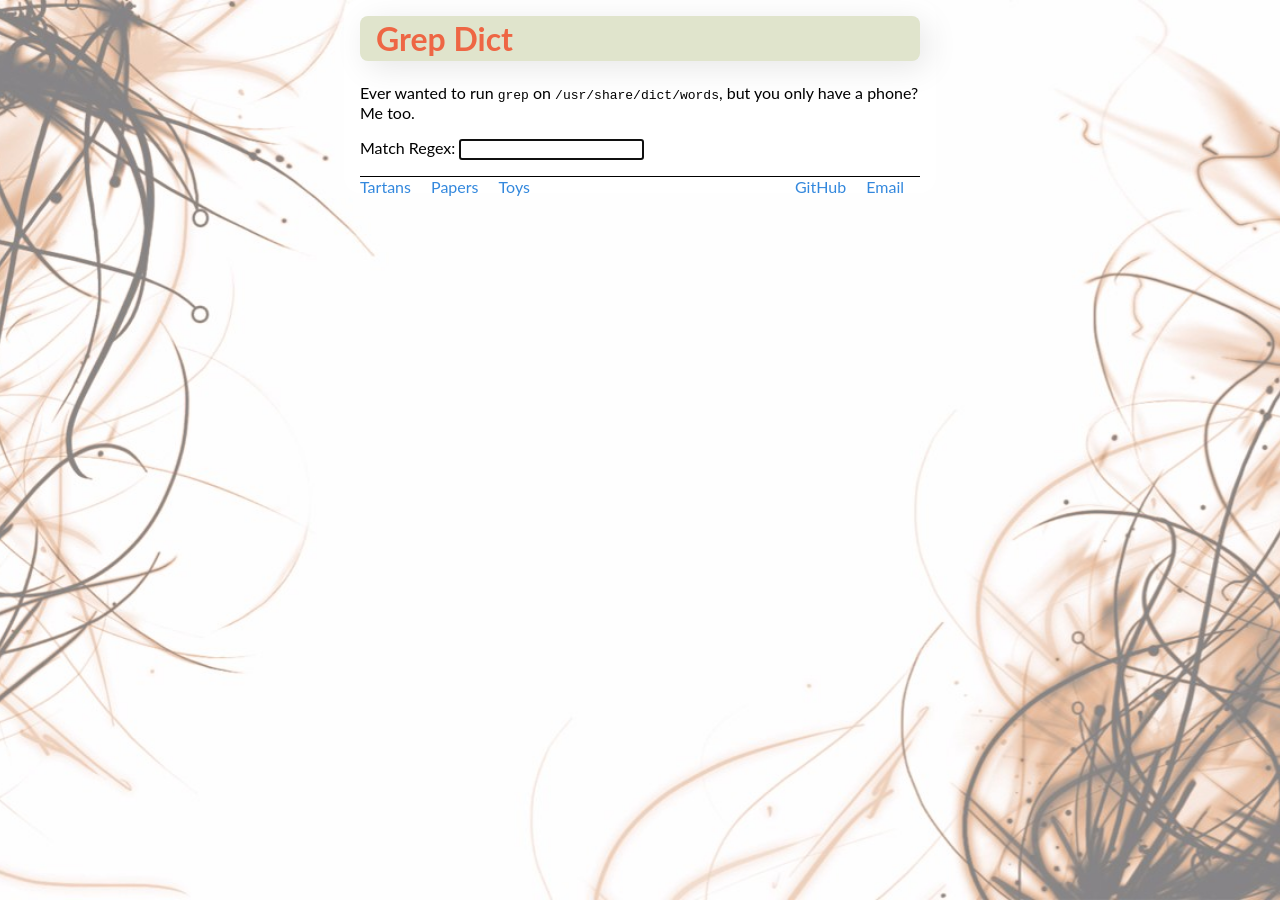
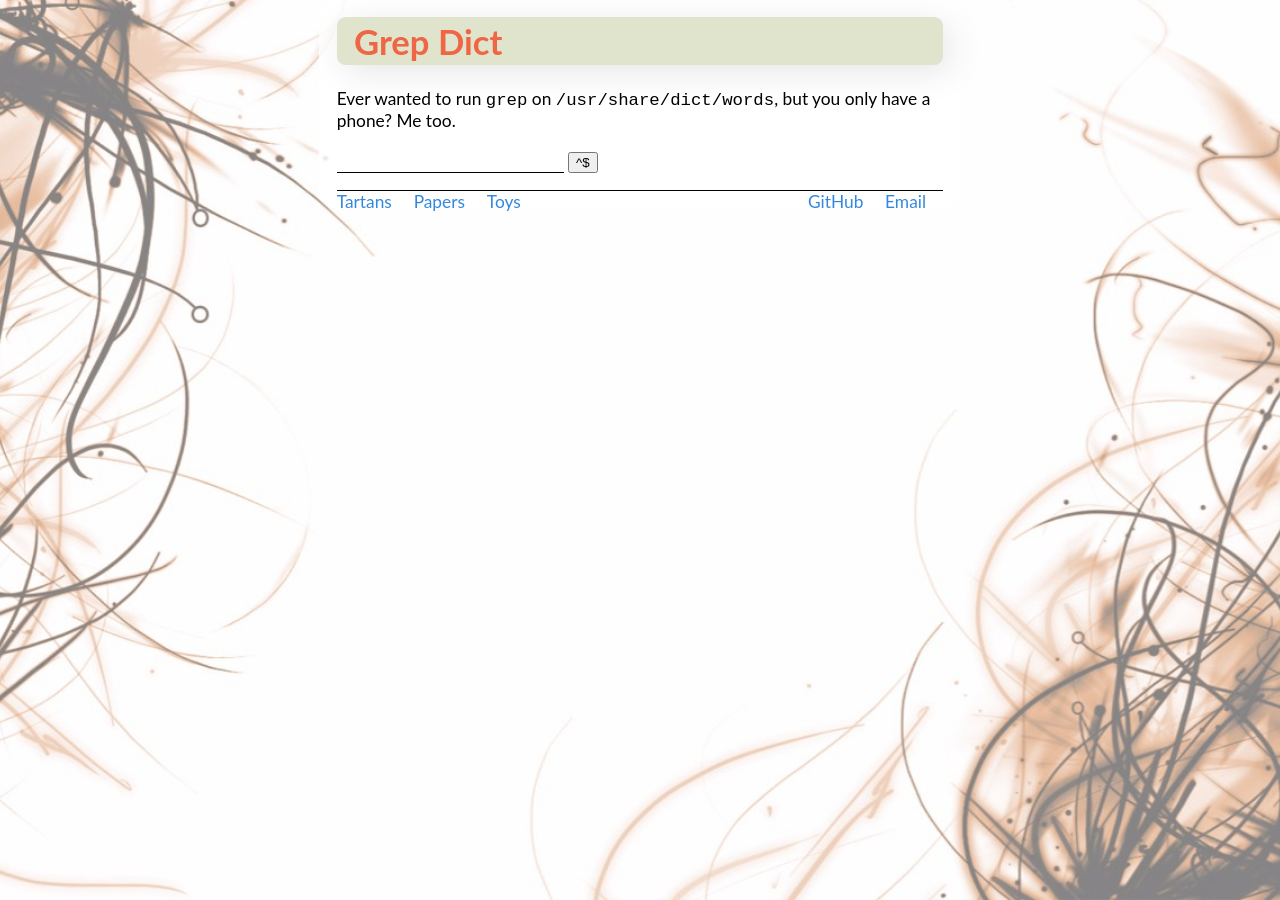
Before and after one commit to nealey/homepage, a Jekyll site: the page built from toys/grepdict/index.md, in a window 1280 px wide. Built offline with Jekyll 4.4.1, drawn with Linux system fonts in a browser that asks for light colours.

Commit message:
Anchored search button

```diff
--- a/assets/css/default.css
+++ b/assets/css/default.css
@@ -15,6 +15,16 @@
   border-radius: 1em;
   max-width: 35em;
   font-family: "Lato", "Roboto", sans-serif;
+  font-size: 13pt;
+}
+
+input {
+  font-family: "Lato", "Roboto", sans-serif;
+  font-size: 13pt;
+  border: 0;
+  outline: 0;
+  background: transparent;
+  border-bottom: 1px solid black;
 }
 
 #title, td.main {
@@ -97,7 +107,7 @@
 }
 
 h1, h2, h3, h4, h5, h6 {
-  font-weight: bolt;
+  font-weight: bold;
 }
 
 pre {
--- a/toys/grepdict/grepdict.js
+++ b/toys/grepdict/grepdict.js
@@ -34,12 +34,23 @@
   }
 }
 
+function anchorToggle(e) {
+  let re = document.querySelector("#regexp")
+  let val = re.value.replace(/^\^|\$$/g, "")
+  if (val == re.value) {
+    val = "^" + val + "$"
+  }
+  re.value = val
+  re.focus()
+}
+
 function init(e) {
   fetch("words.txt")
   .then(r => r.text())
   .then(addWords)
 
   document.querySelector("#regexp").addEventListener("input", regexInput)
+  document.querySelector("#anchor").addEventListener("click", anchorToggle)
 }
 
 window.addEventListener("load", init)
--- a/toys/grepdict/index.md
+++ b/toys/grepdict/index.md
@@ -8,7 +8,8 @@
 but you only have a phone?
 Me too.
 
-<label for="regexp">Match Regex</label>:
+<!-- <label for="regexp">Match Regex</label>: -->
 <input id="regexp" type="search" disabled="true" value="loading...">
+<button id="anchor">^$</button>
 
 <ul id="matches"></ul>
```
